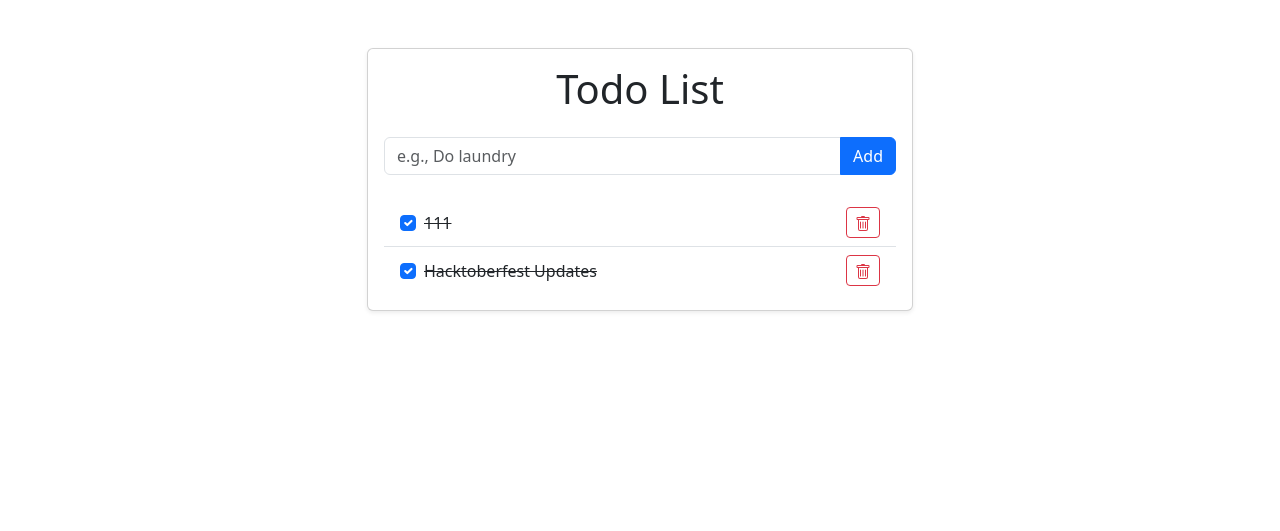
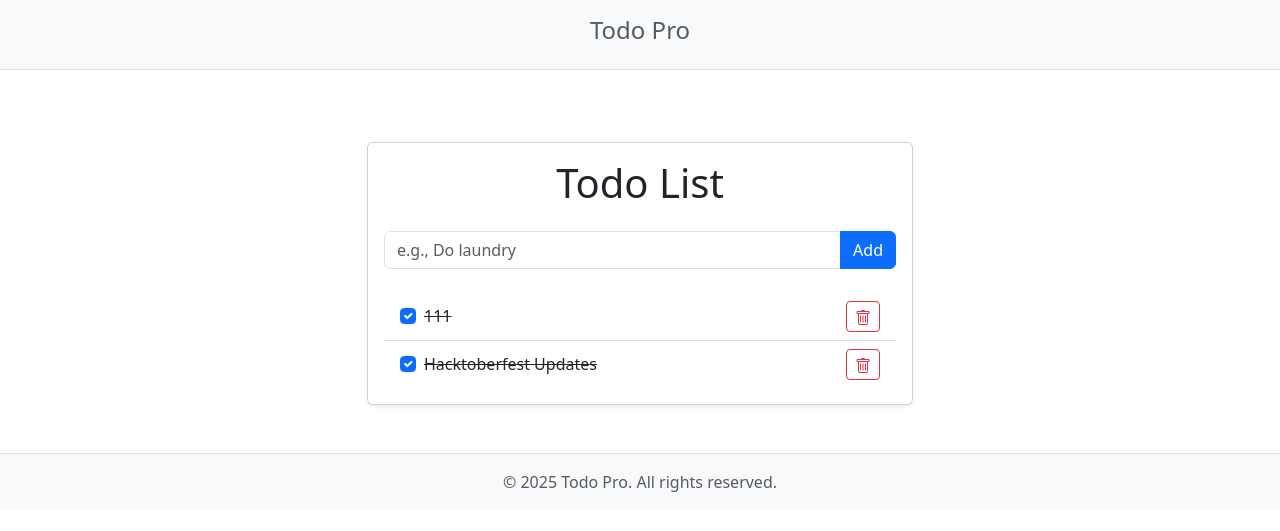
Before and after one commit to Martin1007Wang/cicd, a Django app: page / in a window 1280 px wide. Shown: the top 531 px of the page. Run offline with Django 3.2, Linux system fonts and the light colour scheme; data comes from the database, SQL or seed files in the repository; both versions use the stored data as it was after the commit.

Commit message:
features

```diff
--- a/todos/templates/todos/base.html
+++ b/todos/templates/todos/base.html
@@ -20,10 +20,24 @@
     <title>{% block title %}{% endblock %}</title>
   </head>
   <body>
-    <div class="container py-5">
-      {% block content %}
-      {% endblock %}
-    </div>
+    <header class="bg-light border-bottom mb-4">
+      <div class="container">
+        <h1 class="py-3 text-center h4 text-muted">Todo Pro</h1>
+      </div>
+    </header>
+
+    <main role="main" class="container">
+      <div class="py-5">
+        {% block content %}
+        {% endblock %}
+      </div>
+    </main>
+
+    <footer class="footer mt-auto py-3 bg-light border-top">
+      <div class="container text-center">
+        <span class="text-muted">&copy; 2025 Todo Pro. All rights reserved.</span>
+      </div>
+    </footer>
 
     <script src="https://cdn.jsdelivr.net/npm/bootstrap@5.3.0/dist/js/bootstrap.bundle.min.js"></script>
   </body>
--- a/todos/templates/todos/index.html
+++ b/todos/templates/todos/index.html
@@ -36,7 +36,9 @@
           {% endfor %}
         </ul>
         {% else %}
-        <p class="text-center text-muted">Your to-do list is empty.</p>
+        <div class="empty-state">
+          <p class="mb-0">Your to-do list is empty. Add a new item to get started!</p>
+        </div>
         {% endif %}
       </div>
     </div>
```
Also changed, not shown: db.sqlite3, 3 other files.
